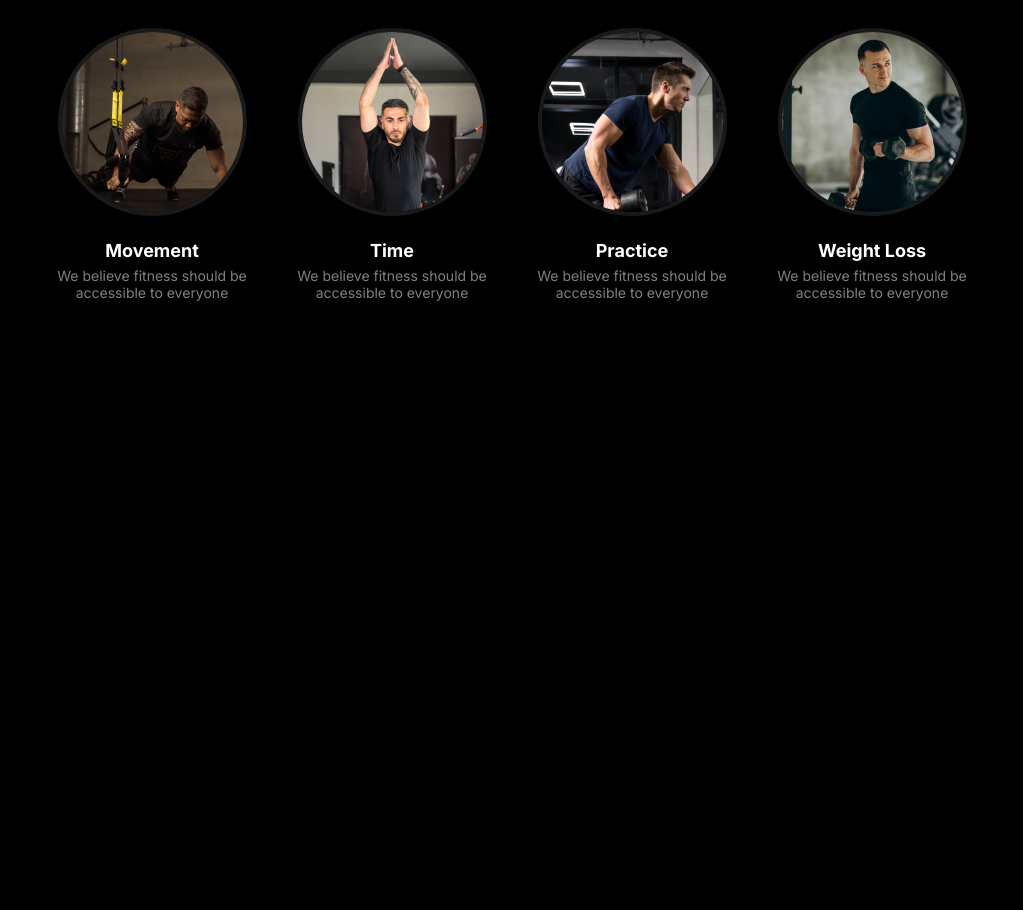
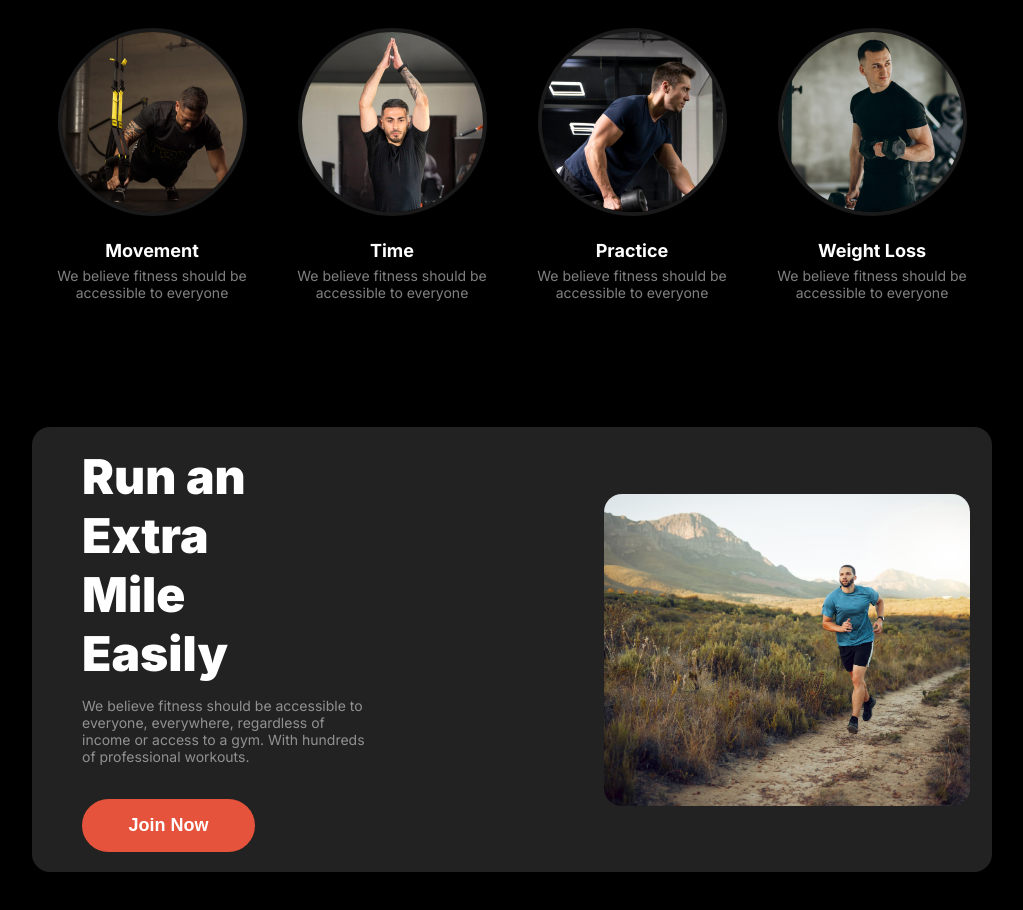
Before and after one commit to Rahibazam/b10a2, a plain HTML site: page index.html in a window 1280 px wide. Shown: the part 1066-1976 px from the top of the page, without its empty margins (128-1151 px from the left). Before the commit the page ends 1393 px from the top, so only its background shows below. Drawn offline with Linux system fonts and the light colour scheme; a web font is replaced by a local one.

Commit message:
completed the extra mile section for desktop

```diff
--- a/index.html
+++ b/index.html
@@ -93,7 +93,18 @@
             </section>
         <!-- habits section end -->
 
-
+        <!-- extra mile section start -->
+            <section class="extra-mile">
+                <div class="primary-container">
+                    <div class="extra-mile-content">
+                        <h3 class="secondary-font">Run an Extra Mile Easily</h3>
+                        <p class="primary-font">We believe fitness should be accessible to everyone, everywhere, regardless of income or access to a gym. With hundreds of professional workouts.</p>
+                        <button class="btn-primary"><a href="" target="_blank">Join Now</a></button>
+                    </div>
+                    <img class="extra-mile-img" src="images/run.jpg" alt="">
+                </div>
+            </section>
+        <!-- extra mile section end -->
     </main>
     <footer>
 
--- a/styles/b10a2.css
+++ b/styles/b10a2.css
@@ -298,6 +298,40 @@ header > .primary-container{
 }
 
 
+/* extra mile styles */
+
+.extra-mile > .primary-container{
+    margin: 100px auto;
+    display: flex;
+    justify-content: space-between;
+    align-items: center;
+    background-color: #222222;
+    border-radius: 18px;
+}
+
+.extra-mile-content{
+    margin: 20px 22px 20px 50px;
+}
+
+.extra-mile-content > .secondary-font{
+    width: 45%;
+    margin-bottom: 14px;
+}
+
+.extra-mile-content > .primary-font{
+    margin-bottom: 34px;
+    width: 60%;
+}
+
+.extra-mile-img{
+    width: 366px;
+    height: 312px;
+    border-radius: 18px;
+    margin: 20px 22px;
+    object-fit: cover;
+}
+
+
 
 
 
```
Lines whose indentation alone changed are shown as unchanged.
